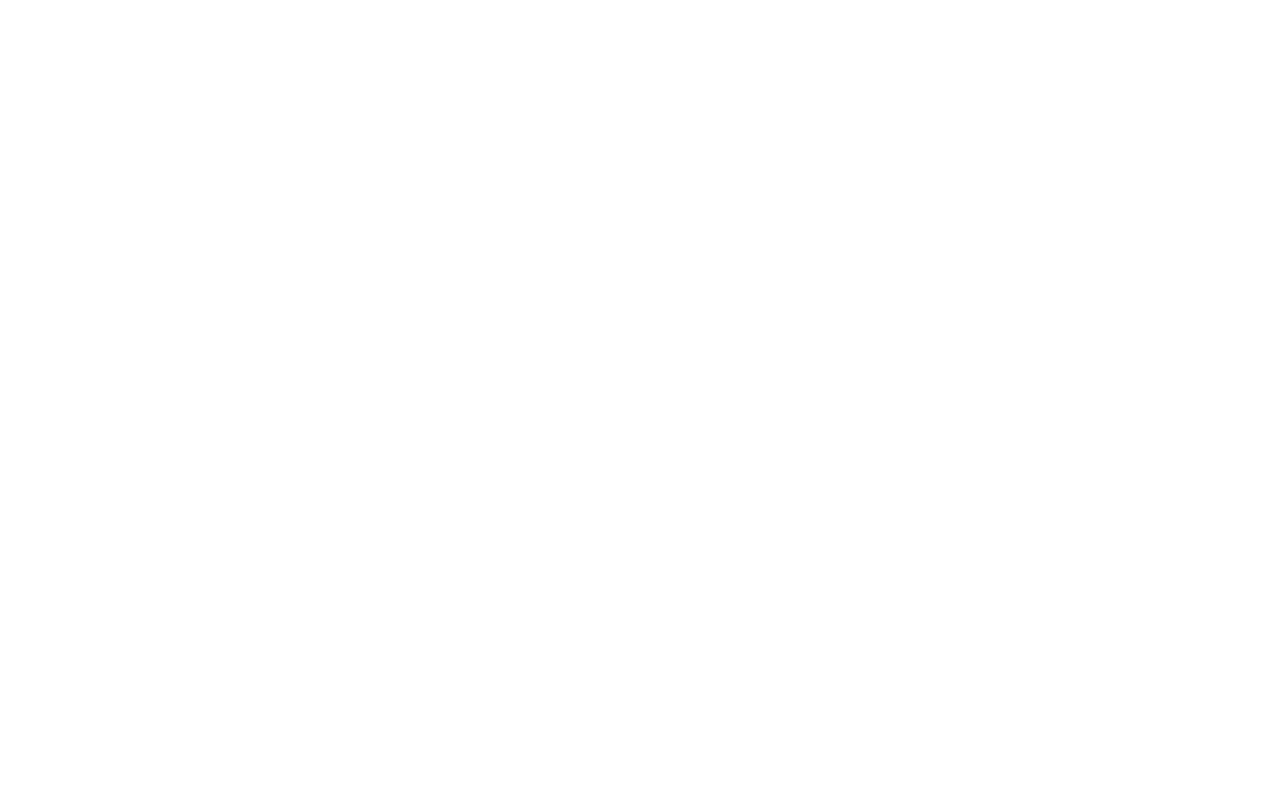
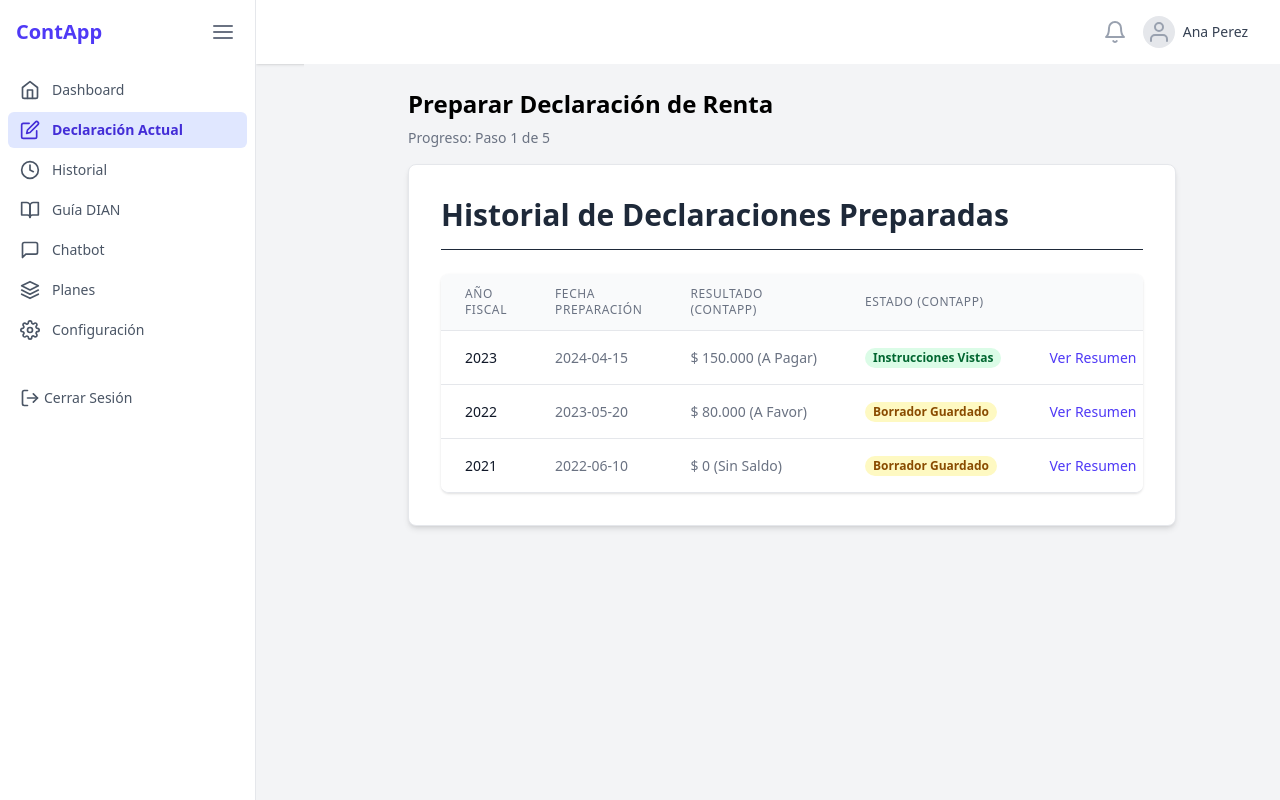
Before and after one commit to Jorge0929/DeclaraFacil, a React (Vite) app: page /declaration/history in a window 1280 px wide. Before the commit this address had no page. Built offline with nearby package versions, Linux system fonts and the light colour scheme.

Commit message:
Crear history

```diff
--- a/src/components/layout/Sidebar.jsx
+++ b/src/components/layout/Sidebar.jsx
@@ -8,7 +8,7 @@
   const baseLinkStyle = `flex items-center px-3 py-2 text-gray-600 hover:bg-gray-100 hover:text-gray-900 rounded-md text-sm font-medium transition-colors duration-150 ${isOpen ? '' : 'justify-center'}`;
   const activeLinkStyle = "bg-indigo-100 text-indigo-700 font-semibold";
 
-  const handleLogout = () => { /* ... */ navigate('/login'); };
+  const handleLogout = () => { navigate('/login'); };
 
   const navigationLinks = [
     { name: 'Dashboard', path: '/dashboard', icon: <FiHome className="w-5 h-5" /> },
@@ -22,28 +22,26 @@
 
   return (
     <aside className={`bg-white border-r border-gray-200 h-screen overflow-y-auto sticky top-0 transition-all duration-300 ease-in-out ${isOpen ? 'w-64' : 'w-20'}`}>
-       {/* Quitamos padding 'p-4' del contenedor principal para controlar header/nav por separado */}
       <div>
-        {/* --- Header de la Sidebar --- */}
-        <div className={`flex items-center p-4 ${isOpen ? 'justify-between' : 'justify-center'}`}> {/* Ajusta justificado */}
-          {/* Logo (Visible solo si está abierto) */}
+        {/* Header de la Sidebar */}
+        <div className={`flex items-center p-4 ${isOpen ? 'justify-between' : 'justify-center'}`}>
+          {/* Logo */}
           <span className={`font-bold text-xl text-indigo-600 ${isOpen ? 'inline-block' : 'hidden'}`}>
             ContApp
           </span>
-          {/* Botón Hamburguesa (Siempre visible) */}
+          {/* Botón Hamburguesa */}
           <button
-            onClick={toggleSidebar} // Llama a la función del padre
+            onClick={toggleSidebar} //
             className="p-1 rounded-md text-gray-500 hover:text-gray-800 hover:bg-gray-100 focus:outline-none focus:ring-2 focus:ring-inset focus:ring-indigo-500"
             aria-label="Toggle sidebar"
            >
              <FiMenu className="h-6 w-6" />
            </button>
         </div>
-        {/* --- Fin Header --- */}
 
 
         {/* Navegación Principal */}
-        <nav className="mt-2 px-2 space-y-1"> {/* Ajustado padding/margen */}
+        <nav className="mt-2 px-2 space-y-1">
           {navigationLinks.map((item) => (
             <NavLink
               key={item.name}
--- a/src/components/settings/NotificationSettings.jsx
+++ b/src/components/settings/NotificationSettings.jsx
@@ -26,7 +26,6 @@
     promociones: false,
     newsletter: true,
   });
-  // ---------------------------------------------------------------
 
   const [message, setMessage] = useState('');
   const [isLoading, setIsLoading] = useState(false);
--- a/src/components/settings/ProfileSettings.jsx
+++ b/src/components/settings/ProfileSettings.jsx
@@ -50,7 +50,6 @@
       <div className="mb-8 p-4 border rounded-md bg-gray-50">
          <p className="mb-2"><span className="font-medium text-gray-600">Nombre:</span> {user.firstName} {user.lastName}</p>
          <p><span className="font-medium text-gray-600">Correo Electrónico:</span> {user.email}</p>
-         {/* añadir un botón editar nombre/apellido */}
       </div>
 
 
--- a/src/components/settings/SecuritySettings.jsx
+++ b/src/components/settings/SecuritySettings.jsx
@@ -9,16 +9,12 @@
       <div className="mb-6 p-4 border rounded-md">
           <h4 className="text-lg font-medium text-gray-800 mb-2">Autenticación de Dos Factores (2FA)</h4>
           <p className="text-gray-600 text-sm mb-3">Añade una capa extra de seguridad a tu cuenta.</p>
-          {/* lógica para habilitar/deshabilitar 2FA */}
-          {/* <Button variant="secondary" disabled>Configurar 2FA</Button> */}
       </div>
 
        {/* Sección Sesiones Activas */}
        <div className="p-4 border rounded-md">
           <h4 className="text-lg font-medium text-gray-800 mb-2">Sesiones Activas</h4>
           <p className="text-gray-600 text-sm mb-3">Aquí podrías ver dónde has iniciado sesión y cerrar sesiones remotas.</p>
-           {/*lista de sesiones y botones para cerrarlas */}
-           {/* <Button variant="secondary" disabled>Ver Sesiones</Button> */}
       </div>
 
     </div>
--- a/src/layouts/Authlayout.jsx
+++ b/src/layouts/Authlayout.jsx
@@ -3,7 +3,6 @@
 
 function AuthLayout() {
   return (
-    // Contenedor
     <div className="flex items-center justify-center min-h-screen bg-gray-100 px-4 py-12 sm:px-6 lg:px-8">
 
       <Outlet />
--- a/src/layouts/Mainlayout.jsx
+++ b/src/layouts/Mainlayout.jsx
@@ -1,8 +1,7 @@
-// src/layouts/MainLayout.jsx
 import React, { useState } from 'react';
 import { Outlet } from 'react-router-dom';
 import Navbar from '../components/layout/Navbar';
-import Sidebar from '../components/layout/Sidebar'; // Asegúrate que la importación sea correcta
+import Sidebar from '../components/layout/Sidebar';
 
 function MainLayout() {
   const [isSidebarOpen, setIsSidebarOpen] = useState(true);
@@ -13,17 +12,17 @@
 
   return (
     <div className="flex h-screen overflow-hidden bg-gray-100">
-      {/* Sidebar: Le pasamos el estado Y la función para controlarlo desde dentro */}
+      {/* Sidebar*/}
       <Sidebar isOpen={isSidebarOpen} toggleSidebar={toggleSidebar} />
 
       {/* Contenedor Principal */}
       <div className="flex-1 flex flex-col overflow-hidden">
-        {/* Navbar: Ya NO necesita la función toggleSidebar */}
+        {/* Navbar*/}
         <Navbar />
 
         {/* Área de Contenido Principal */}
         <main className={`flex-1 overflow-x-hidden overflow-y-auto bg-gray-100 py-6 pr-6 pl-6 transition-all duration-300 ease-in-out ${
-           isSidebarOpen ? 'md:ml-12' : 'md:ml-' // El margen sigue dependiendo del estado
+           isSidebarOpen ? 'md:ml-12' : 'md:ml-'
          }`}
          >
           <Outlet />
--- a/src/main.jsx
+++ b/src/main.jsx
@@ -26,6 +26,7 @@
 import Step3_Deductions from './pages/declaration/Step3_Deductions.jsx';
 import DeclarationSummary from './pages/declaration/DeclarationSummary.jsx';
 import DeclarationInstructions from './pages/declaration/DeclarationInstructions.jsx';
+import History from './pages/history/History.jsx';
 
 createRoot(document.getElementById('root')).render(
   <StrictMode>
@@ -57,6 +58,8 @@
             <Route path="deductions" element={<Step3_Deductions />} />
             <Route path="summary" element={<DeclarationSummary />} />
             <Route path="instructions" element={<DeclarationInstructions />} />
+            <Route path="history" element={<History />} />
+
           </Route>
         </Route>
 
--- a/src/pages/auth/Login.jsx
+++ b/src/pages/auth/Login.jsx
@@ -25,8 +25,6 @@
     <div className="flex items-center justify-center min-h-screen bg-gray-100">
       <div className="px-8 py-6 mt-4 text-left bg-white shadow-lg rounded-lg w-full max-w-md">
         <h3 className="text-2xl font-bold text-center mb-6">Iniciar Sesión</h3>
-        {/* {error && <p className="text-red-500 text-sm mb-4 text-center">{error}</p>}*/}
-        {/* Formulario */}
         <form onSubmit={handleSubmit}>
             {/* Campo Email */}
               <InputField label='Correo Electronico' id="email" type="email" placeholder="tuemail@ejemplo.com" value={email}
--- a/src/pages/dian/DianGuide.jsx
+++ b/src/pages/dian/DianGuide.jsx
@@ -18,7 +18,7 @@
     "Busca en el reporte descargado o en pantalla las secciones clave que te pediremos en ContApp, como ingresos, retenciones, etc. Puede verse similar a esto:",
     // Placeholder imagen guía
     <div key="image-placeholder" className="my-4 p-4 border border-dashed border-gray-400 text-center text-gray-500 bg-gray-50 rounded">
-      [Placeholder: Imagen Guía - Captura genérica del portal DIAN mostrando dónde buscar]
+      [Placeholder: Captura del portal DIAN mostrando dónde buscar]
     </div>,
     "Anota o ten a mano los valores relevantes que encuentres para ingresarlos en ContApp cuando te los solicitemos en los pasos correspondientes de la preparación."
   ];
--- /dev/null
+++ b/src/pages/history/History.jsx
@@ -0,0 +1,99 @@
+import React, { useState, useEffect } from 'react';
+import { Link } from 'react-router-dom';
+
+function History() {
+  // guardar el historial de declaraciones
+  const [declarations, setDeclarations] = useState([]);
+  //  manejar la carga
+  const [isLoading, setIsLoading] = useState(true);
+  //  manejar errores
+  const [error, setError] = useState(null);
+
+  // Simulación de carga de datos aomponente
+  useEffect(() => {
+    setIsLoading(true);
+    setError(null);
+    console.log("Cargando historial...");
+
+    // Simulación con datos
+    const timer = setTimeout(() => {
+      const exampleData = [
+        { id: '1', year: 2023, datePrepared: '2024-04-15', result: '$ 150.000 (A Pagar)', statusContApp: 'Instrucciones Vistas' },
+        { id: '2', year: 2022, datePrepared: '2023-05-20', result: '$ 80.000 (A Favor)', statusContApp: 'Borrador Guardado' },
+        { id: '3', year: 2021, datePrepared: '2022-06-10', result: '$ 0 (Sin Saldo)', statusContApp: 'Borrador Guardado' },
+      ];
+      setDeclarations(exampleData);
+      setIsLoading(false);
+    }, 1200);
+
+    // Limpia el timer
+    return () => clearTimeout(timer);
+
+  }, []);
+
+  let content;
+
+  if (isLoading) {
+    content = <p className="text-center text-gray-500 py-10">Cargando historial...</p>;
+  } else if (error) {
+    content = <p className="text-center text-red-500 py-10">{error}</p>;
+  } else if (declarations.length === 0) {
+    content = <p className="text-center text-gray-500 py-10">Aún no has preparado ninguna declaración con ContApp.</p>;
+  } else {
+    // Si hay datos, renderiza la tabla
+    content = (
+      <div className="overflow-x-auto shadow border-b border-gray-200 sm:rounded-lg"> {/* Añade sombra y bordes redondeados */}
+        <table className="min-w-full divide-y divide-gray-200">
+          <thead className="bg-gray-50">
+            <tr>
+              <th scope="col" className="px-6 py-3 text-left text-xs font-medium text-gray-500 uppercase tracking-wider">Año Fiscal</th>
+              <th scope="col" className="px-6 py-3 text-left text-xs font-medium text-gray-500 uppercase tracking-wider">Fecha Preparación</th>
+              <th scope="col" className="px-6 py-3 text-left text-xs font-medium text-gray-500 uppercase tracking-wider">Resultado (ContApp)</th>
+              <th scope="col" className="px-6 py-3 text-left text-xs font-medium text-gray-500 uppercase tracking-wider">Estado (ContApp)</th>
+              <th scope="col" className="relative px-6 py-3">
+                <span className="sr-only">Acciones</span>
+              </th>
+            </tr>
+          </thead>
+          <tbody className="bg-white divide-y divide-gray-200">
+            {declarations.map((dec) => (
+              <tr key={dec.id} className="hover:bg-gray-50">
+                <td className="px-6 py-4 whitespace-nowrap text-sm font-medium text-gray-900">{dec.year}</td>
+                <td className="px-6 py-4 whitespace-nowrap text-sm text-gray-500">{dec.datePrepared}</td>
+                <td className="px-6 py-4 whitespace-nowrap text-sm text-gray-500">{dec.result}</td>
+                <td className="px-6 py-4 whitespace-nowrap text-sm text-gray-500">
+                   <span className={`px-2 inline-flex text-xs leading-5 font-semibold rounded-full ${
+                     dec.statusContApp === 'Instrucciones Vistas' ? 'bg-green-100 text-green-800' : 'bg-yellow-100 text-yellow-800'
+                   }`}>
+                     {dec.statusContApp}
+                   </span>
+                </td>
+                <td className="px-6 py-4 whitespace-nowrap text-right text-sm font-medium">
+                  <button
+                    onClick={() => alert(`Implementar vista de detalle para año ${dec.year}`)}
+                    className="text-indigo-600 hover:text-indigo-900 hover:underline focus:outline-none"
+                  >
+                    Ver Resumen
+                  </button>
+                </td>
+              </tr>
+            ))}
+          </tbody>
+        </table>
+      </div>
+    );
+  }
+
+  return (
+    // Contenedor principal para el contenido de la página
+     <div className="bg-white p-6 md:p-8 rounded-lg shadow-md border border-gray-200">
+      <h1 className="text-2xl md:text-3xl font-bold text-gray-800 mb-6 border-b pb-4">
+        Historial de Declaraciones Preparadas
+      </h1>
+      {/* Renderiza el contenido */}
+      {content}
+    </div>
+  );
+}
+
+export default History;
```
Also changed, not shown: src/components/layout/Navbar.jsx (+3 -7 lines), src/components/settings/HelpSettings.jsx (+3 -7 lines).
